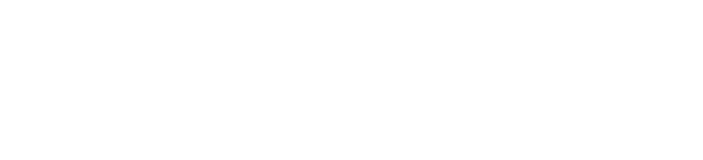
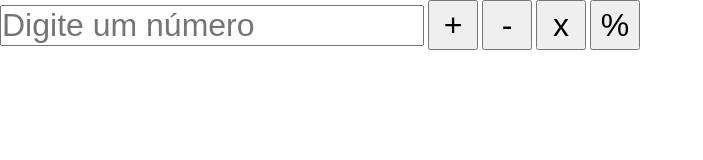
Before and after one commit to nicolasnog2005-pixel/fatec-CALCULADORA, a plain HTML site: page index.html in a window 1280 px wide. Shown: the whole page, without its empty margins (0-703 px from the left). Drawn offline with Linux system fonts and the light colour scheme.

Commit message:
alteração feita

```diff
--- a/index.html
+++ b/index.html
@@ -0,0 +1,18 @@
+<!DOCTYPE html>
+<html lang="en">
+<head>
+    <meta charset="UTF-8">
+    <meta name="viewport" content="width=device-width, initial-scale=1.0">
+<link rel="stylesheet" href="./style.css">
+    <title>Calculadora</title>
+
+</head>
+<body>
+    <input type+"text" placeholder="Digite um número"
+     <input type+"text" placeholder="Digite outro número">
+     <button>+</button>
+     <button>-</button>
+     <button>x</button>
+     <button>%</button>
+</body>
+</html>
--- a/style.css
+++ b/style.css
@@ -5,3 +5,18 @@
 
 
 }
+input{
+    font-size: 32px;
+}
+button{
+    font-size: 32px;
+    width: 50px;
+    height: 50px;
+}
+
+div{
+    font-size: 32px;
+    width:300px;
+    height: 200px;
+    box-shadow: 4px 4px 8px black;
+}
```
